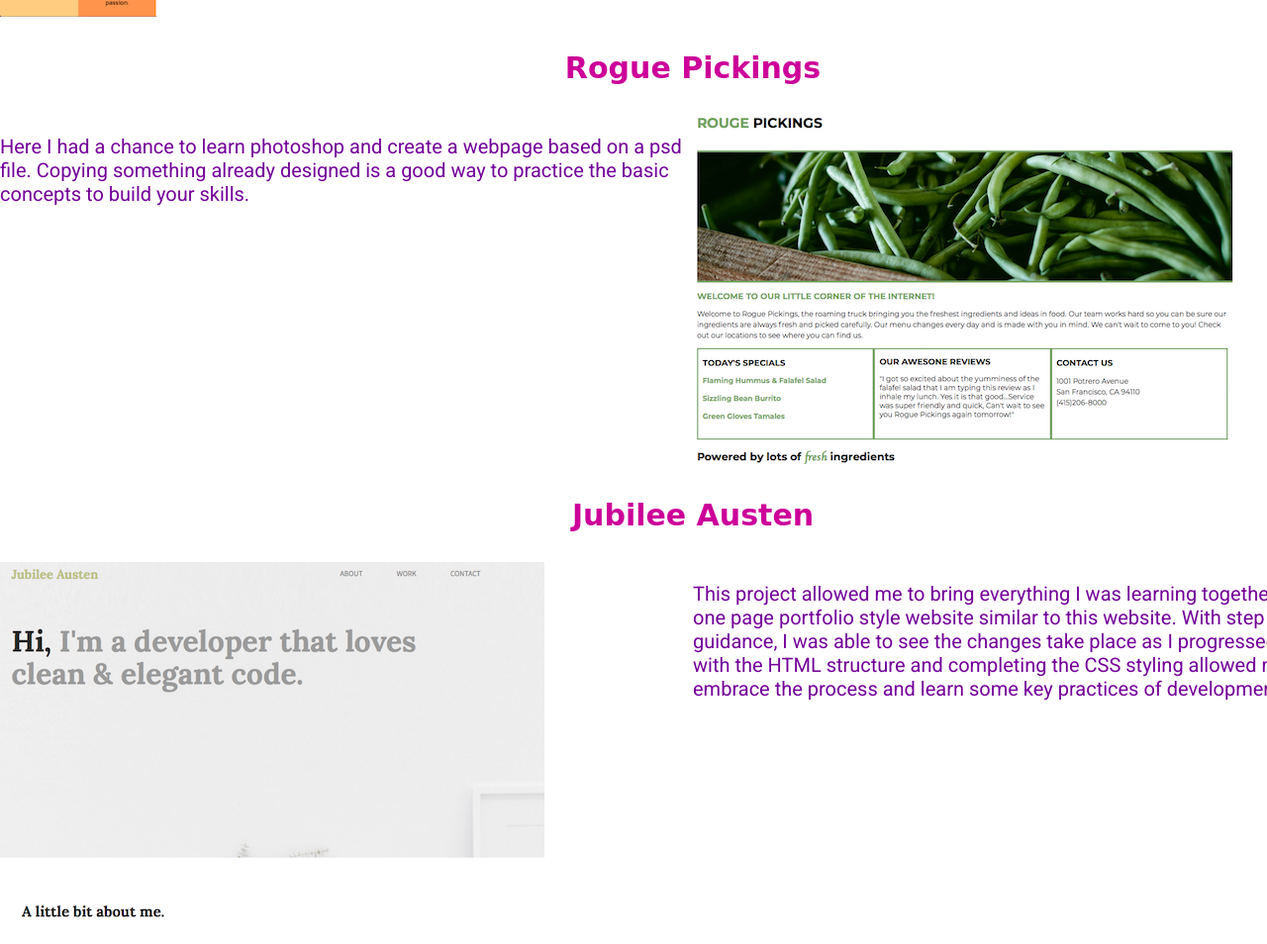
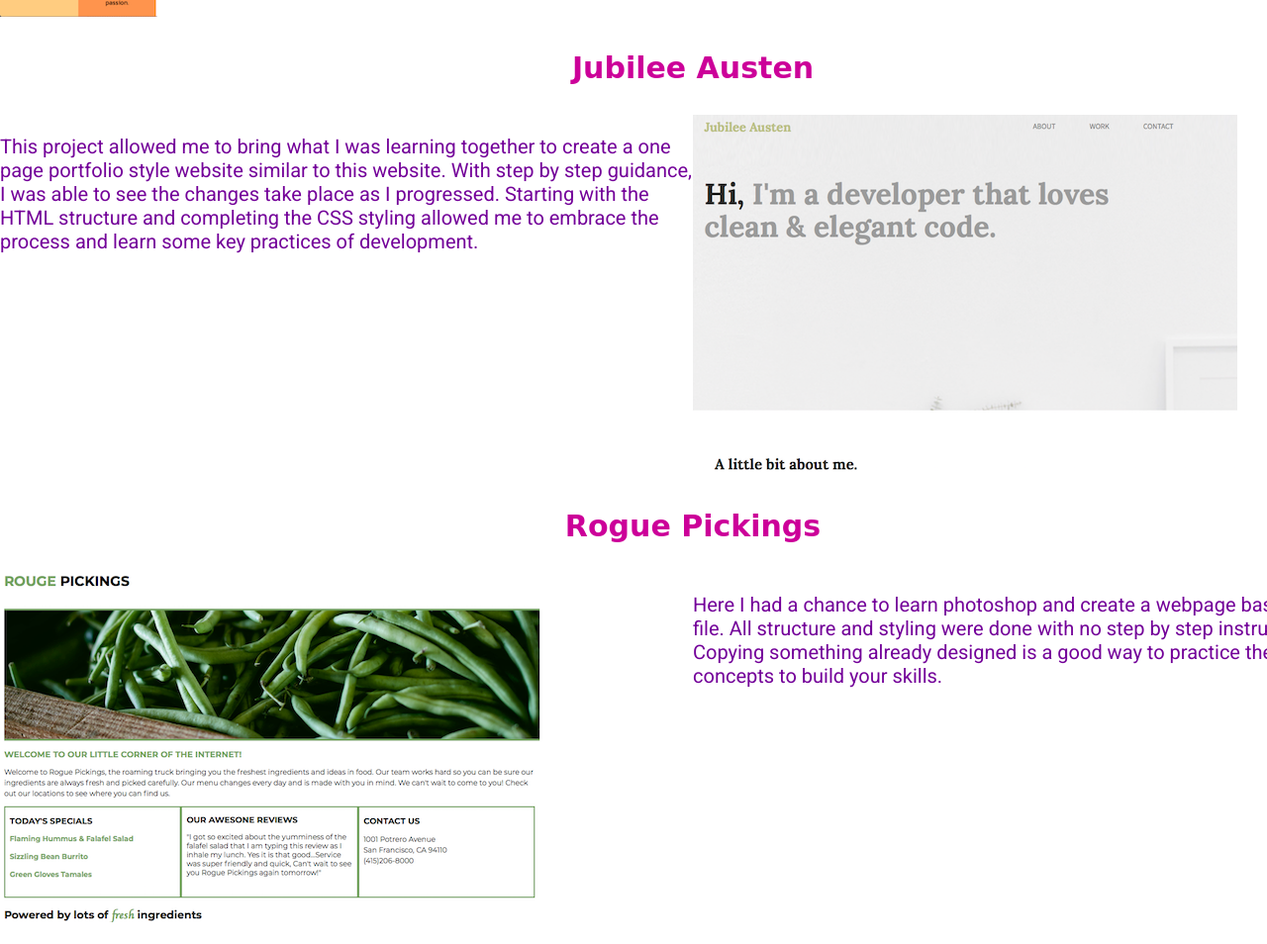
Before and after one commit to Tazzybabygirl/tanya-cheek, a plain HTML site: page index.html in a window 1280 px wide. Shown: the part 2068-3022 px from the top of the page at 99% size. Drawn offline with Linux system fonts and the light colour scheme; a web font is replaced by a local one.

Commit message:
reordered projects

```diff
--- a/index.html
+++ b/index.html
@@ -54,28 +54,28 @@
                  I am a fan of color and find different ways to incorporate in my life.</p>
             </div>
           </div>
-          <div class="full-width" id="rogue">
-            <h3>Rogue Pickings</h3>
-            <div class="half-width">
-              <p>Here I had a chance to learn photoshop and create a webpage based on a psd file. Copying something already
-                 designed is a good way to practice the basic concepts to build your skills.</p>
-            </div>
-            <div class="half-width">
-              <a href="https://tazzybabygirl.github.io/rogue-pickings/" target="_blank"><img src="img/rogue-pickings-thumbnail.png" alt="rogue pickings thumbnail"></a>
-            </div>
-          </div>
           <div class="full-width" id="jubilee">
             <h3>Jubilee Austen</h3>
             <div class="half-width">
-              <a href="https://tazzybabygirl.github.io/jubilee-austen/" target="_blank"><img src="img/jubilee-thumbnail.png" alt="jubilee thumbnail"></a>
-            </div>
-            <div class="half-width">
-              <p>This project allowed me to bring everything I was learning together to create a one page portfolio style website similar to this website.
+              <p>This project allowed me to bring what I was learning together to create a one page portfolio style website similar to this website.
                  With step by step guidance, I was able to see the changes take place as I progressed. Starting with the HTML structure and completing the CSS styling
                 allowed me to embrace the process and learn some key practices of development.</p>
             </div>
+            <div class="half-width">
+              <a href="https://tazzybabygirl.github.io/jubilee-austen/" target="_blank"><img src="img/jubilee-thumbnail.png" alt="jubilee thumbnail"></a>
+            </div>
           </div>
-        </section>
+            <div class="full-width" id="rogue">
+              <h3>Rogue Pickings</h3>
+              <div class="half-width">
+                <a href="https://tazzybabygirl.github.io/rogue-pickings/" target="_blank"><img src="img/rogue-pickings-thumbnail.png" alt="rogue pickings thumbnail"></a>
+              </div>
+              <div class="half-width">
+                <p>Here I had a chance to learn photoshop and create a webpage based on a psd file. All structure and styling were done with no step by step instructions.
+                  Copying something already designed is a good way to practice the basic concepts to build your skills.</p>
+              </div>
+            </div>
+          </section>
         <section id="contact">
           <div class="full-width">
             <div class="half-width">
```
